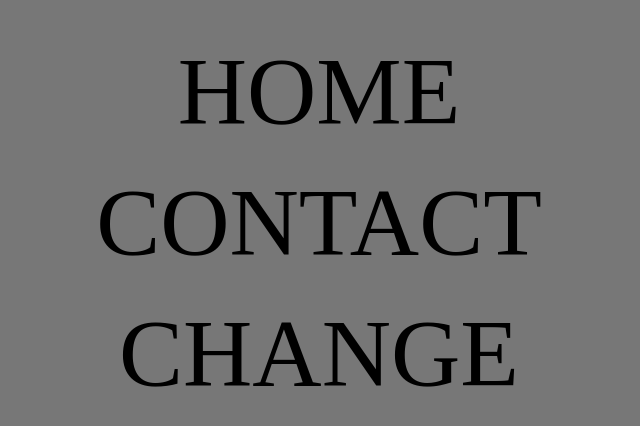
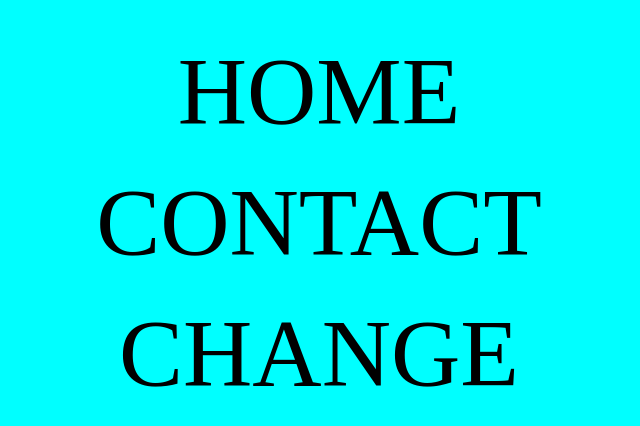
Before and after one commit to deardeer/SpatialVIS_Tutorial, a plain HTML site: page code/chapter1_web编程基础/example2/index.html in a window 1280 px wide. Shown: the part 178-604 px from the top of the page, without its empty margins (321-961 px from the left). Drawn offline with Linux system fonts and the light colour scheme.

Commit message:
Chapter I example 3 added

```diff
--- a/code/chapter1_web编程基础/example2/style.css
+++ b/code/chapter1_web编程基础/example2/style.css
@@ -3,10 +3,7 @@
       padding: 0;
   }
   body {
-      position: relative;
-      display: flex;
-      justify-content: center;
-      align-items: center;  /* 以上3行让body内的标签居中body */
+      /*align-items: center;  /* 以上3行让body内的标签居中body */
       height: 100vh;  /* body高度占满整个浏览器的可视范围 */
       background: #777;  /* 背景颜色 */
   }
@@ -14,6 +11,8 @@
       width: 100%;
       height: 100%;  /* 以上2行表明占满整个body，也即占满了整个浏览器的可视范围 */
       display: flex;
+      /* flex-direction: row; */
+      background-color: aqua;
       justify-content: center;
       align-items: center;  /* 以上3行表明div内的标签居中于该div */
   }
@@ -22,11 +21,11 @@
   }
   li {
       padding: 10px 20px;
-      text-align: center;  /* li内文字居中显示 */
+      text-align: center;  /*li内文字居中显示 */
       font-size: 6em;  /* li内文字的字号大小 */
   }
   a {
-      display: inline-block;
+      /* display: inline-block; */
       color: #000;  /* 字体为黑色 */
       text-decoration: none;  /* 去掉超链接的下划线 */
       text-transform: uppercase;  /* 内部文字全部大写 */
```
